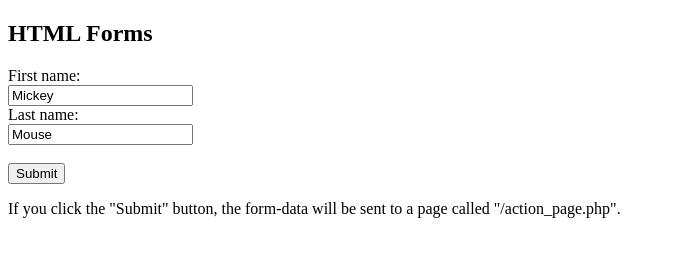
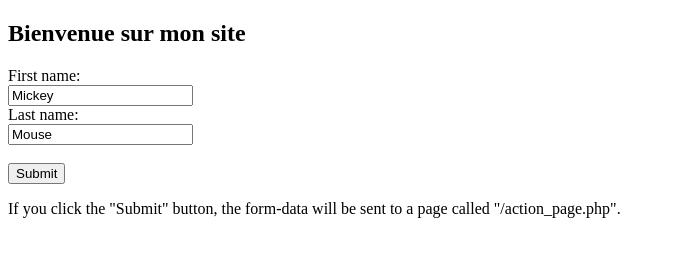
Before and after one commit to ndiayagueye/deploy-user, a plain HTML site: page index.html in a window 1280 px wide. Shown: the whole page, without its empty margins (0-675 px from the left). Drawn offline with Linux system fonts and the light colour scheme.

Commit message:
Modification de index

```diff
--- a/index.html
+++ b/index.html
@@ -2,7 +2,7 @@
 <html>
 <body>
 
-<h2>HTML Forms</h2>
+<h2>Bienvenue sur mon site</h2>
 
 <form action="/action_page.php">
   First name:<br>
```
Also changed, not shown: 1 other file.
